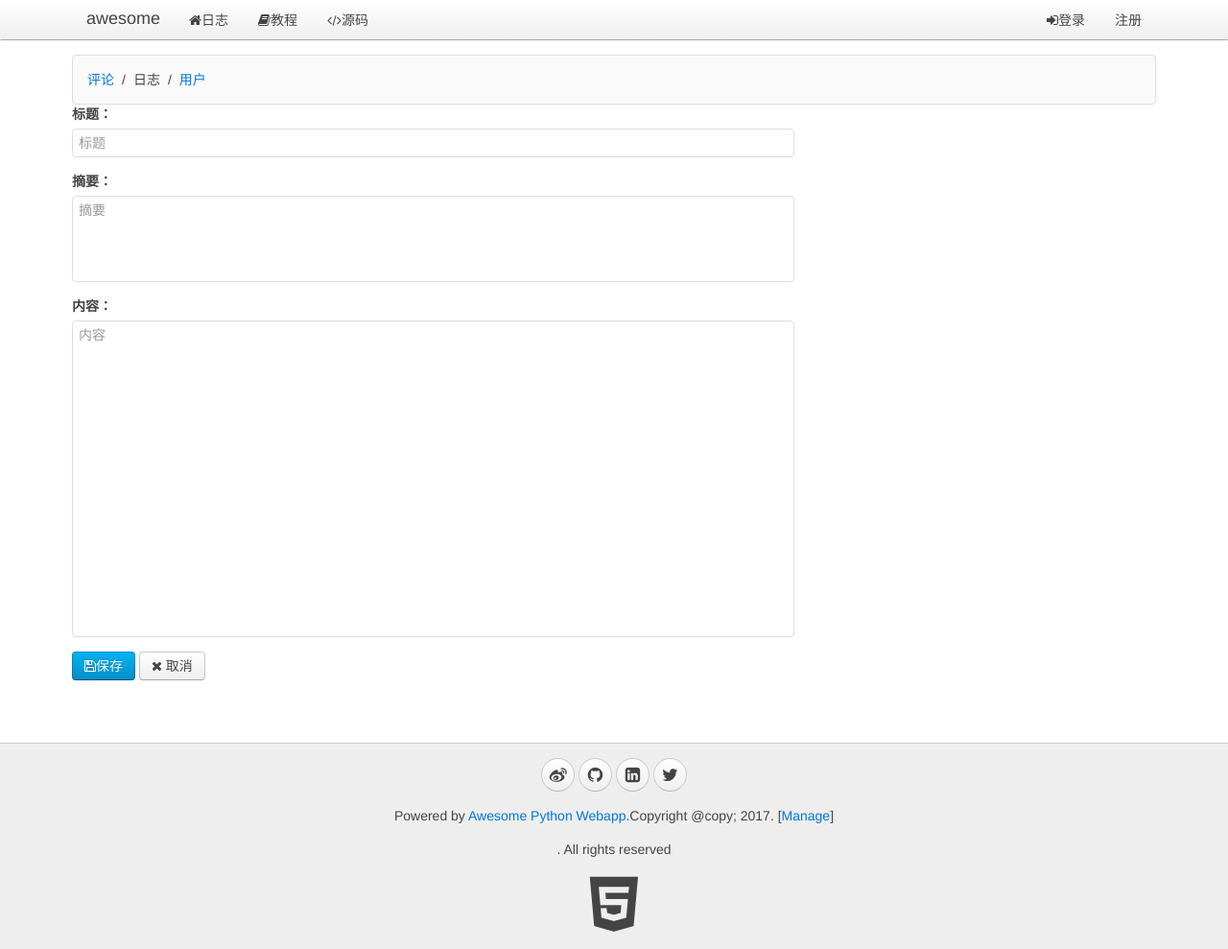
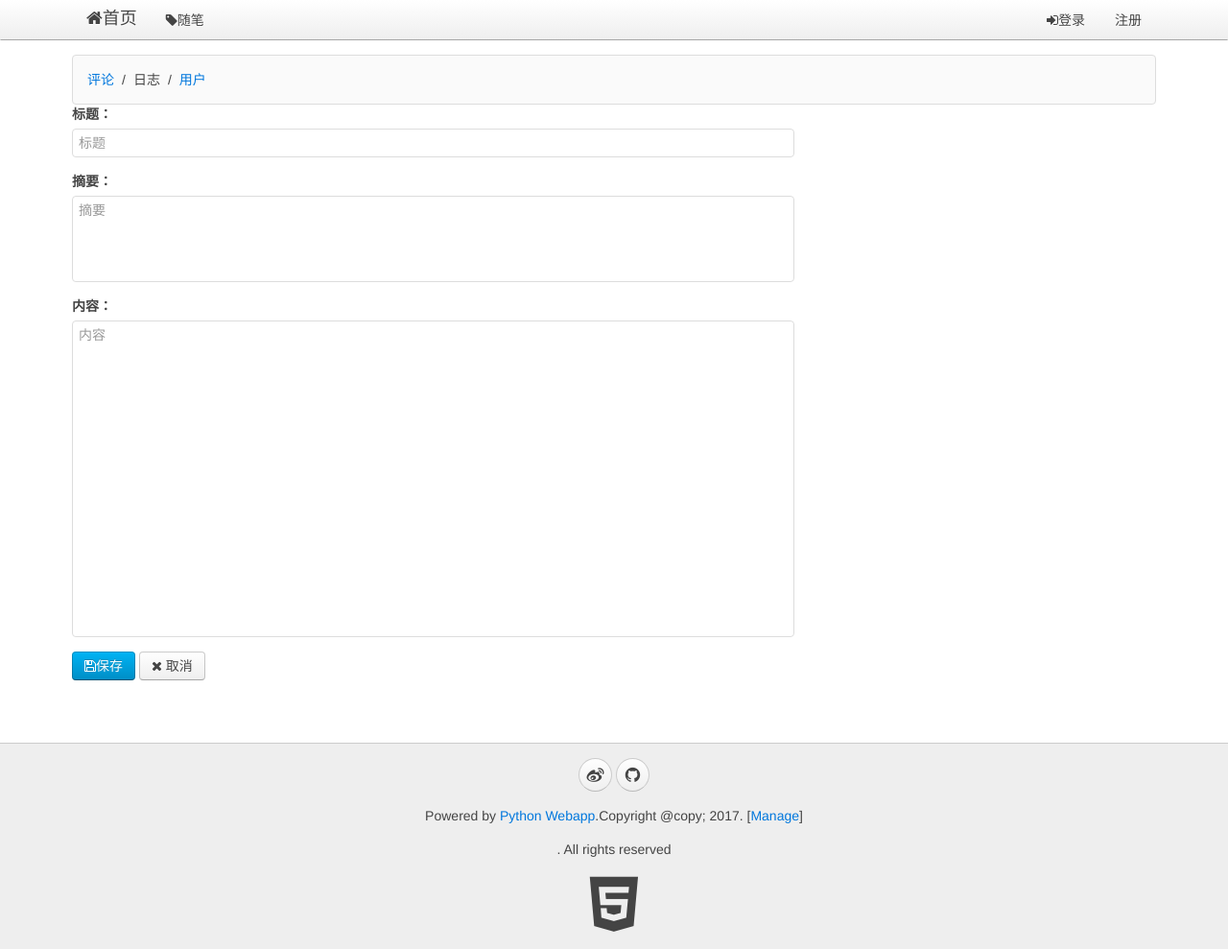
Before and after one commit to weely/webapp-python, a Python web app: template www/templates/manage_blog_edit.html in a window 1280 px wide. Shown: the whole page at 96% size. Run offline with Jinja, Linux system fonts and the light colour scheme; the template is opened without the code that fills it, so the values that code supplies are empty.

Commit message:
push code

```diff
--- a/www/templates/layout.html
+++ b/www/templates/layout.html
@@ -3,7 +3,7 @@
 <head>
     <meta charset="UTF-8">
     {% block meta %} <!--block meta--> {% endblock %}
-    <title>{% block title %} ? {% endblock %} - Awesome Python Webapp</title>
+    <title>{% block title %} ? {% endblock %} - Weely 之家</title>
 {#    <link rel="Bookmark" href="/static/img/timg.png">#}
     <link rel="icon" href="/static/img/timg.png" type="image/x-icon" />
 {#    <link rel="shortcut icon" href="/static/img/timg.png">#}
@@ -21,11 +21,11 @@
 <body class="uk-height-1-1">
     <nav class="uk-navbar uk-navbar-attached uk-margin-bottom">
         <div class="uk-container uk-container-center">
-            <a href="/" class="uk-navbar-brand">awesome</a>
+            <a href="/" class="uk-navbar-brand"><i class="uk-icon-home"></i>首页</a>
             <ul class="uk-navbar-nav">
-                <li data-url="blogs"><a href="/"><i class="uk-icon-home"></i>日志</a></li>
-                <li><a target="_blank" href="#"><i class="uk-icon-book"></i>教程</a></li>
-                <li><a target="_blank" href="https://github.com/weely/webapp-python"><i class="uk-icon-code"></i>源码</a></li>
+                <li data-url="blogs"><a href="/"><i class="uk-icon-tag"></i>随笔</a></li>
+{#                <li><a target="_blank" href="#"><i class="uk-icon-book"></i>教程</a></li>#}
+{#                <li><a target="_blank" href="https://github.com/weely/webapp-python"><i class="uk-icon-code"></i>源码</a></li>#}
             </ul>
             <div class="uk-navbar-flip">
                 <ul class="uk-navbar-nav">
@@ -60,11 +60,11 @@
             <div class="uk-panel uk-margin-top uk-margin-bottom">
                 <p>
                     <a target="_blank" href="#" class="uk-icon-button uk-icon-weibo"></a>
-                    <a target="_blank" href="#" class="uk-icon-button uk-icon-github"></a>
-                    <a target="_blank" href="#" class="uk-icon-button uk-icon-linkedin-square"></a>
-                    <a target="_blank" href="#" class="uk-icon-button uk-icon-twitter"></a>
+                    <a target="_blank" href="https://github.com/weely" class="uk-icon-button uk-icon-github"></a>
+{#                    <a target="_blank" href="#" class="uk-icon-button uk-icon-linkedin-square"></a>#}
+{#                    <a target="_blank" href="#" class="uk-icon-button uk-icon-twitter"></a>#}
                 </p>
-                <p>Powered by <a href="#">Awesome Python Webapp</a>.Copyright @copy; 2017. [<a href="/manage/" target="_blank">Manage</a>]</p>
+                <p>Powered by <a href="#">Python Webapp</a>.Copyright @copy; 2017. [<a href="/manage/" target="_blank">Manage</a>]</p>
                 <p><a target="_blank" href=""></a>. All rights reserved</p>
                 <a target="_blank" href="#"><i class="uk-icon-html5" style="font-size:64px; color:#444;"></i></a>
             </div>
```
Also changed, not shown: 1 other file.
